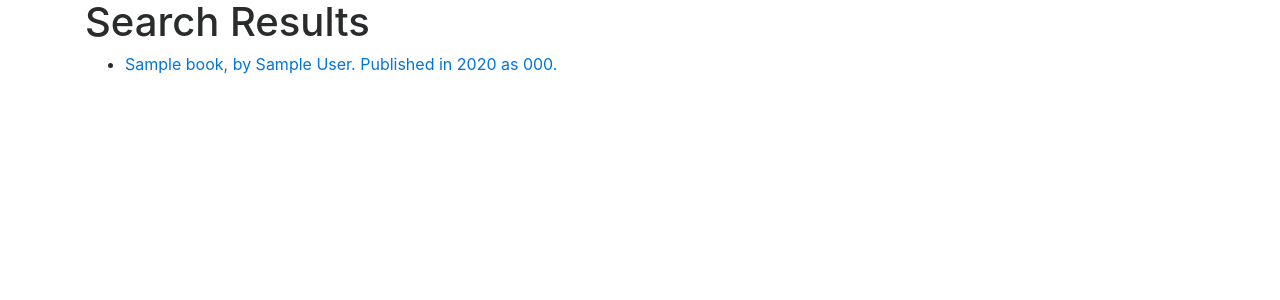
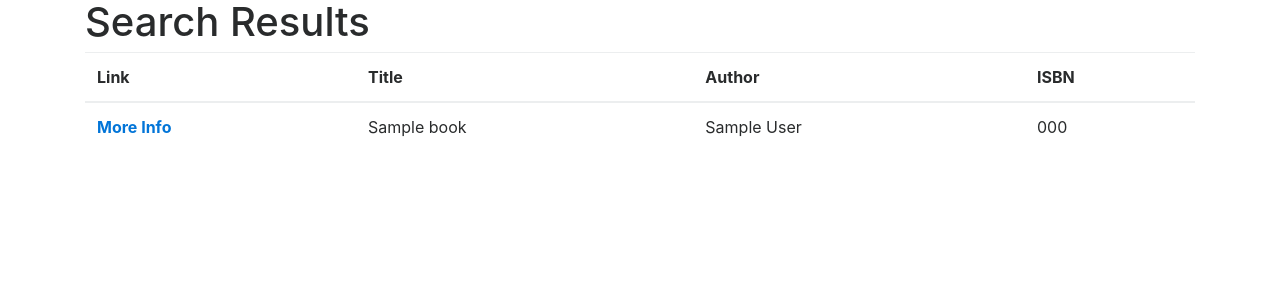
Before and after one commit to TomJRodrigues/cs50-web-programming, a Flask app: template projects/project1/templates/results.html in a window 1280 px wide. Shown: the top 300 px of the page. Run offline with Flask 2, Linux system fonts and the light colour scheme; the template is opened without the code that fills it: most values are stand-ins (such as "Sample title", 1, 10 or a date in 2020); some libraries are stand-ins or nearby versions.

Commit message:
results in table format

```diff
--- a/projects/project1/templates/results.html
+++ b/projects/project1/templates/results.html
@@ -7,14 +7,25 @@
 {% block body %}
     <h1>Search Results</h1>
 
-    <ul>
-        {% for book in books %}
-            <li>
-                <a href="{{ url_for('book', book_id=book.id) }}">
-                        {{ book.title }}, by {{ book.author }}. Published in {{ book.year }} as {{ book.isbn }}.
-                </a>
-            </li>
-        {% endfor %}
-    </ul>
+    <table class="table">
+        <thead>
+            <tr>
+                <th scope="col">Link</th>
+                <th scope="col">Title</th>
+                <th scope="col">Author</th>
+                <th scope="col">ISBN</th>
+            </tr>
+        </thead>
+        <tbody>
+            {% for book in books %}
+                <tr>
+                    <th scope="row"><a href="{{ url_for('book', book_id=book.id) }}">More Info</a></th>
+                    <td>{{ book.title }}</td>
+                    <td>{{ book.author }}</td>
+                    <td>{{ book.isbn }}</td>
+                </tr>
+            {% endfor %}
+        </tbody>
+    </table>
 
 {% endblock %}
```
